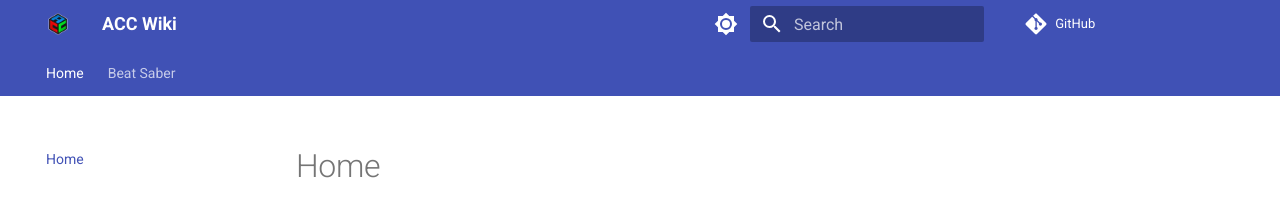
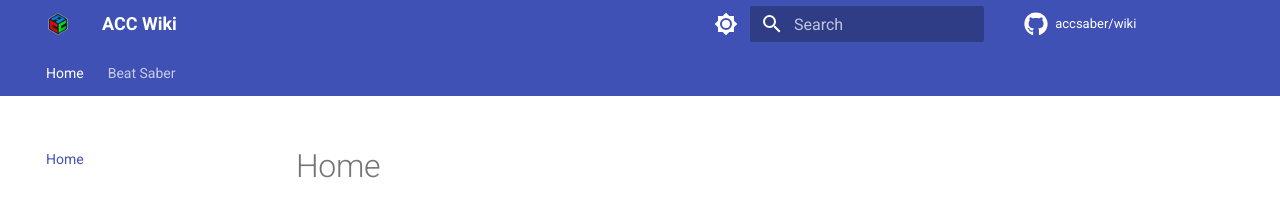
Before and after one commit to accsaber/wiki, an MkDocs documentation site: the page built from docs/index.md, in a window 1280 px wide. Shown: the top 202 px of the page. Built offline with MkDocs 1.6.1 and Material for MkDocs 9.7.7, drawn with Linux system fonts in a browser that asks for light colours; comment, search, counter and statistics services are not loaded.

Commit message:
enable admonitions

```diff
--- a/mkdocs.yml
+++ b/mkdocs.yml
@@ -3,6 +3,8 @@
   name: material
   logo: assets/logo.webp
   custom_dir: docs/overrides
+  icon:
+    repo: fontawesome/brands/github
   features:
     - navigation.tabs
   palette:
@@ -18,6 +20,7 @@
         name: Switch to light mode
 
 repo_url: https://github.com/accsaber/wiki
+repo_name: accsaber/wiki
 extra:
   generator: false
   social:
@@ -28,6 +31,10 @@
 
 markdown_extensions:
   - meta
+  - admonition
+  - pymdownx.details
+  - pymdownx.superfences
+
 plugins:
   - search
   - git-revision-date-localized:
```
